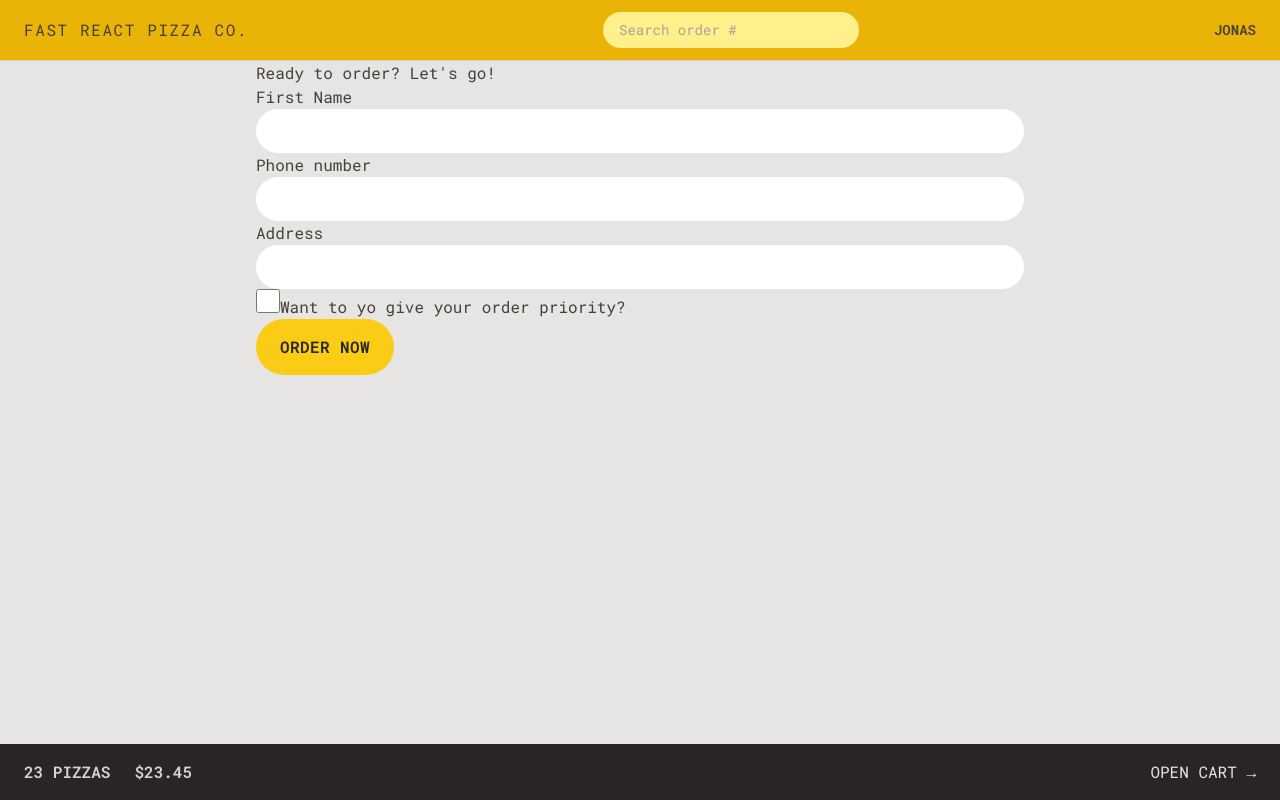
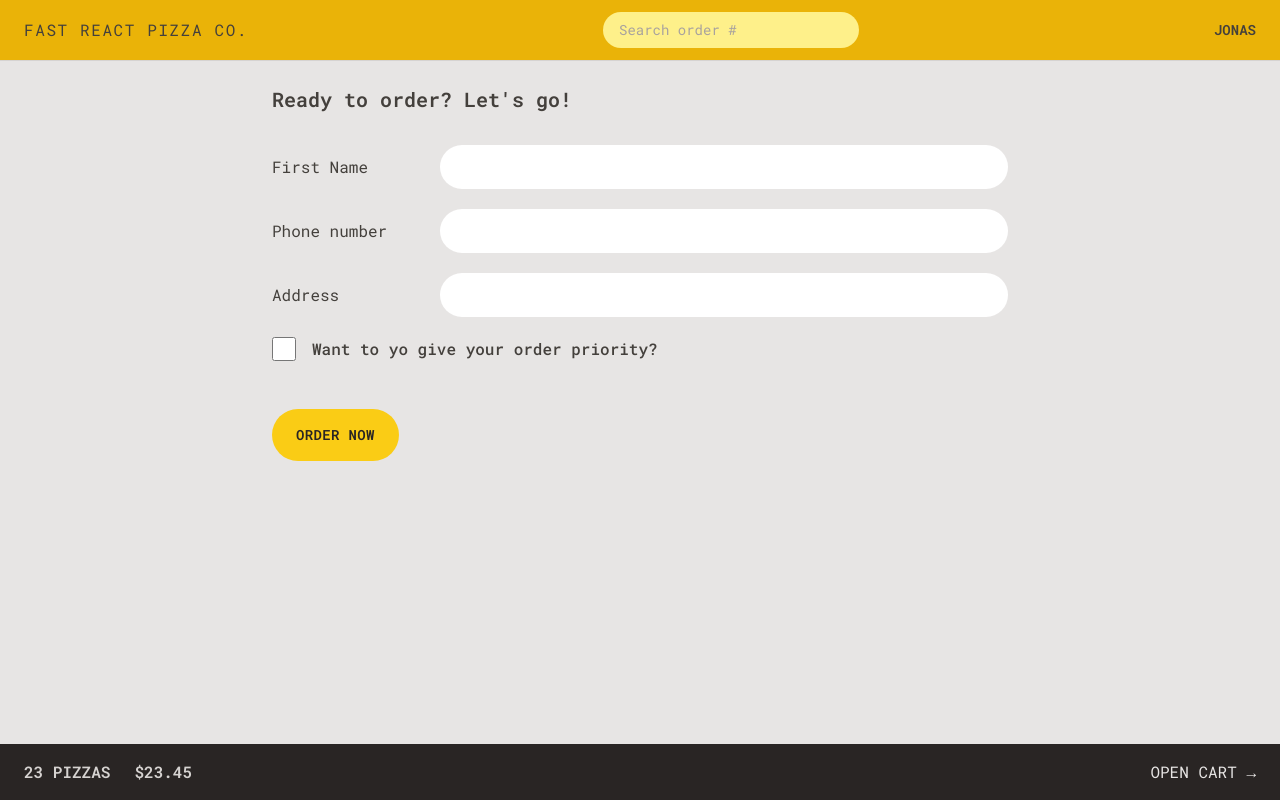
Before and after one commit to arijitk930/Fast-React-Pizza-App, a React (Vite) app in the folder fast-react-pizza/: page /order/new in a window 1280 px wide. Built offline with nearby package versions, Linux system fonts and the light colour scheme.

Commit message:
310. Styling the Order Form

```diff
--- a/fast-react-pizza/src/features/cart/Cart.jsx
+++ b/fast-react-pizza/src/features/cart/Cart.jsx
@@ -1,5 +1,6 @@
 import LinkButton from "../../ui/LinkButton";
 import Button from "../../ui/Button";
+import CartItem from "./CartItem";
 
 const fakeCart = [
   {
@@ -11,7 +12,7 @@ const fakeCart = [
   },
   {
     pizzaId: 6,
-    name: "Vegetale",
+    name: "Vegetable",
     quantity: 1,
     unitPrice: 13,
     totalPrice: 13,
@@ -26,20 +27,25 @@ const fakeCart = [
 ];
 
 function Cart() {
-  /* const cart = fakeCart; */
+  const cart = fakeCart;
 
   return (
-    <div>
+    <div className="py-3 px-4">
       <LinkButton to="/menu">&larr; Back to menu</LinkButton>
 
-      <h2>Your cart, %NAME%</h2>
+      <h2 className="mt-7 text-xl font-semibold">Your cart, %NAME%</h2>
+      <ul className="mt-3 divide-y divide-stone-300 border-b">
+        {cart.map((item) => (
+          <CartItem item={item} key={item.key} />
+        ))}
+      </ul>
 
-      <div>
+      <div className="mt-6 space-x-2">
         <Button to="/order/new" type="primary">
           Order pizzas
         </Button>
 
-        <button>Clear cart</button>
+        <Button type="secondary">Clear cart</Button>
       </div>
     </div>
   );
--- a/fast-react-pizza/src/features/cart/CartItem.jsx
+++ b/fast-react-pizza/src/features/cart/CartItem.jsx
@@ -1,15 +1,17 @@
+import Button from "../../ui/Button";
 import { formatCurrency } from "../../utils/helpers";
 
 function CartItem({ item }) {
   const { pizzaId, name, quantity, totalPrice } = item;
 
   return (
-    <li>
-      <p>
+    <li className="py-3 sm:flex sm:items-center sm:justify-between">
+      <p className="mb-1 sm:mb-0">
         {quantity}&times; {name}
       </p>
-      <div>
-        <p>{formatCurrency(totalPrice)}</p>
+      <div className="flex justify-between items-center sm:gap-6">
+        <p className="text-sm font-bold">{formatCurrency(totalPrice)}</p>
+        <Button type="small">Delete</Button>
       </div>
     </li>
   );
--- a/fast-react-pizza/src/features/order/CreateOrder.jsx
+++ b/fast-react-pizza/src/features/order/CreateOrder.jsx
@@ -42,31 +42,40 @@ function CreateOrder() {
   const cart = fakeCart;
 
   return (
-    <div>
-      <h2>Ready to order? Let's go!</h2>
+    <div className="py-6 px-4">
+      <h2 className="text-xl font-semibold mb-8">Ready to order? Let's go!</h2>
 
       <Form method="POST">
-        <div>
-          <label>First Name</label>
-          <input className="input" type="text" name="customer" required />
+        <div className="mb-5 flex flex-col gap-2 sm:flex-row sm:items-center">
+          <label className="sm:basis-40">First Name</label>
+          <input className="input grow" type="text" name="customer" required />
         </div>
 
-        <div>
-          <label>Phone number</label>
-          <div>
-            <input className="input" type="tel" name="phone" required />
-          </div>
-          {formErrors?.phone && <p>{formErrors.phone}</p>}
-        </div>
-
-        <div>
-          <label>Address</label>
-          <div>
-            <input className="input" type="text" name="address" required />
+        <div className="mb-5 flex flex-col gap-2 sm:flex-row sm:items-center">
+          <label className="sm:basis-40">Phone number</label>
+          <div className="grow">
+            <input className="input w-full" type="tel" name="phone" required />
+            {formErrors?.phone && (
+              <p className="text-xs mt-2 text-red-700 bg-red-100 rounded-md">
+                {formErrors.phone}
+              </p>
+            )}
           </div>
         </div>
 
-        <div>
+        <div className="mb-5 flex flex-col gap-2 sm:flex-row sm:items-center">
+          <label className="sm:basis-40">Address</label>
+          <div className="grow">
+            <input
+              className="input w-full"
+              type="text"
+              name="address"
+              required
+            />
+          </div>
+        </div>
+
+        <div className="mb-12 flex gap-4 items-center">
           <input
             type="checkbox"
             name="priority"
@@ -75,7 +84,9 @@ function CreateOrder() {
             // value={withPriority}
             // onChange={(e) => setWithPriority(e.target.checked)}
           />
-          <label htmlFor="priority">Want to yo give your order priority?</label>
+          <label htmlFor="priority" className="font-medium">
+            Want to yo give your order priority?
+          </label>
         </div>
 
         <div>
--- a/fast-react-pizza/src/index.css
+++ b/fast-react-pizza/src/index.css
@@ -4,7 +4,7 @@
 
 @layer components {
   .input {
-    @apply w-full rounded-full border-stone-200 px-4 py-2 text-sm transition-all duration-300 placeholder:text-stone-400 focus:outline-none focus:ring focus:ring-yellow-400 md:px-6 md:py-3;
+    @apply rounded-full border-stone-200 px-4 py-2 text-sm transition-all duration-300 placeholder:text-stone-400 focus:outline-none focus:ring focus:ring-yellow-400 md:px-6 md:py-3;
   }
   /* https://dev.to/afif/i-made-100-css-loaders-for-your-next-project-4eje */
   .loader {
--- a/fast-react-pizza/src/ui/AppLayout.jsx
+++ b/fast-react-pizza/src/ui/AppLayout.jsx
@@ -13,7 +13,7 @@ function AppLayout() {
 
       <Header />
 
-      <div className="overflow-scroll">
+      <div className="overflow-y-scroll">
         <main className="max-w-3xl mx-auto">
           <Outlet />
         </main>
--- a/fast-react-pizza/src/ui/Button.jsx
+++ b/fast-react-pizza/src/ui/Button.jsx
@@ -2,11 +2,13 @@ import { Link } from "react-router-dom";
 
 function Button({ children, disabled, to, type }) {
   const base =
-    "bg-yellow-400 uppercase font-semibold text-stone-800  inline-block tracking-wide rounded-full hover:bg-yellow-300 transition-colors duration-300 focus:outline-none focus:ring focus:ring-yellow-300 focus:ring-offset-2 focus:bg-yellow-300 disabled:cursor-not-allowed ";
+    "inline-block text-sm rounded-full bg-yellow-400 font-semibold uppercase tracking-wide text-stone-800 transition-colors duration-300 hover:bg-yellow-300 focus:bg-yellow-300 focus:outline-none focus:ring focus:ring-yellow-300 focus:ring-offset-2 disabled:cursor-not-allowed";
 
   const styles = {
-    primary: base + "px-4 py-3 md:px-6 md:py-4",
-    small: base + "px-4 py-2 md:px-5 md:py-2.5 text-xs",
+    primary: base + " px-4 py-3 md:px-6 md:py-4",
+    small: base + " px-4 py-2 md:px-5 md:py-2.5 text-xs",
+    secondary:
+      "inline-block text-sm rounded-full border-2 border-stone-300 font-semibold uppercase tracking-wide text-stone-400 transition-colors duration-300 hover:bg-stone-300 hover:text-stone-800 focus:bg-stone-300 focus:text-stone-800 focus:outline-none focus:ring focus:ring-stone-200 focus:ring-offset-2 disabled:cursor-not-allowed px-4 py-2.5 md:px-6 md:py-3.5",
   };
 
   if (to)
```
Also changed, not shown: fast-react-pizza/index.html (+5 -2 lines).
